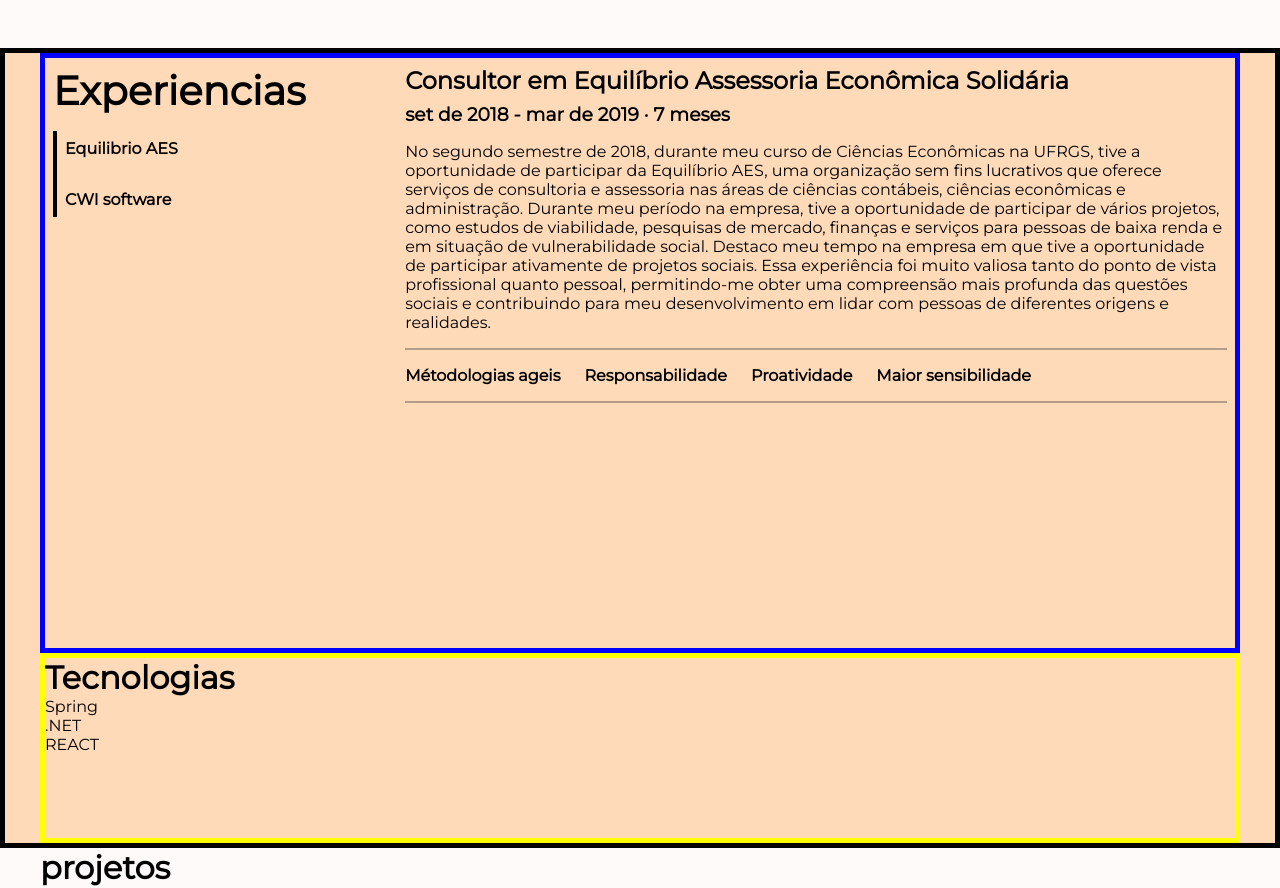
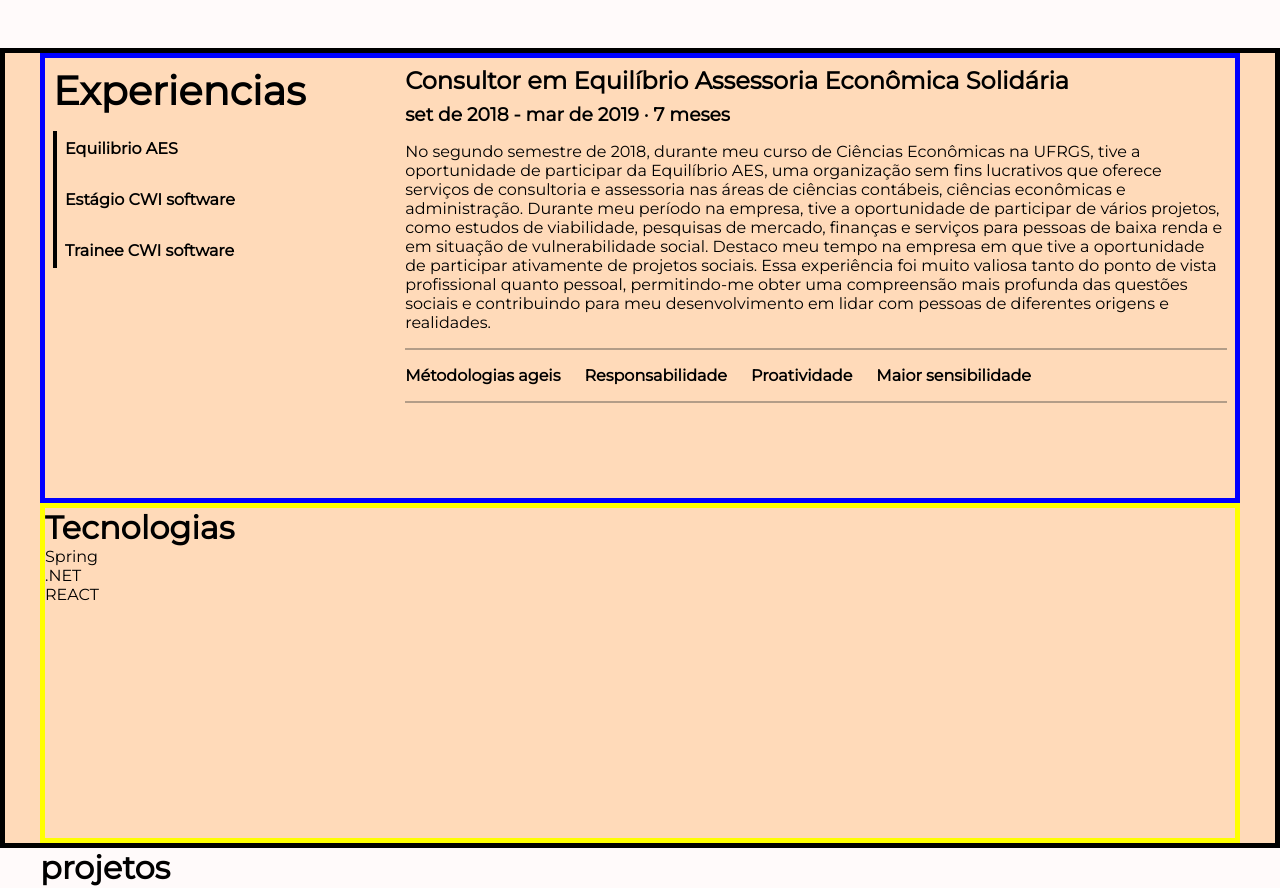
Before and after one commit to kzanetty/portfolio, a React (Vite) app: page / in a window 1280 px wide. Shown: the part 800-1688 px from the top of the page. Built offline with nearby package versions, Linux system fonts and the light colour scheme.

Commit message:
personalizando screen experience

```diff
--- a/src/constant/experiencias.js
+++ b/src/constant/experiencias.js
@@ -13,11 +13,28 @@ const experiencias = [
     ],
   },
   {
-    nome: "CWI software",
+    nome: "Estágio CWI software",
     titulo: "Estágio em CWI Software",
     periodo: "dez de 2022 - mai de 2023 · 6 meses",
     texto:
-      "Participei como estagiário no programa de capacitação Crescer, que reúne uma equipe excepcional de profissionais altamente qualificados, atuando como professores. O objetivo desse programa é capacitar e inserir novos talentos da área de tecnologia no mercado. Durante minha participação no Crescer, adquiri experiência em diversas áreas, incluindo:",
+      "Participei como estagiário no programa de capacitação Crescer, que reúne uma equipe excepcional de profissionais altamente qualificados, atuando como professores. O objetivo desse programa é capacitar e inserir novos talentos da área de tecnologia no mercado. Durante minha participação no Crescer, adquiri experiência em diversas áreas, incluindo - Participei como estagiário no programa de capacitação Crescer, que reúne uma equipe excepcional de profissionais altamente qualificados, atuando como professores. O objetivo desse programa é capacitar e inserir novos talentos da área de tecnologia no mercado. Durante minha participação no Crescer, adquiri experiência em diversas áreas, incluindo:",
+    tecnologias: [
+      "Métodologias ageis",
+      "Responsabilidade",
+      "Proatividade",
+      "Maior sensibilidade",
+      "Métodologias ageis",
+      "Responsabilidade",
+      "Proatividade",
+      "Maior sensibilidade",
+    ],
+  },
+  {
+    nome: "Trainee CWI software",
+    titulo: "Trainee em CWI Software",
+    periodo: "ago de 2022 - nov de 2022 · 4 meses",
+    texto:
+      "Durante esse período na CWI Software, adquiri conhecimentos em programação orientada a objetos com Java, incluindo a realização de testes unitários. Aprimorei minhas habilidades na criação de landing pages utilizando HTML, CSS e JavaScript, com testes unitários no front-end também. Além disso, aprimorei meus conhecimentos em bancos de dados relacionais e na escrita de consultas utilizando SQL. Utilizei o Git, juntamente com GitHub e GitLab, para o versionamento de código.",
     tecnologias: [
       "Métodologias ageis",
       "Responsabilidade",
--- a/src/ui/components/relato-exp-titulo/relato-exp-titulo.component.jsx
+++ b/src/ui/components/relato-exp-titulo/relato-exp-titulo.component.jsx
@@ -1,12 +1,24 @@
 
-export function RelatoTituloComponent({ experiencias, onClick }) {
+export function RelatoTituloComponent({ experiencias, onClick, handleButtonClick }) {
     return (
         <>
             <h1>Experiencias</h1>
-            <ul>
+            <ul className="ul-button-title-experience">
                 {
                     experiencias.map((exp, index) => (
-                        <li key={index}><button className={`button-title button-${exp.nome}`} onClick={() => onClick(exp.nome)}>{exp.nome}</button></li>
+                        <li key={index} >
+                            <button
+                                className="button-title-experience"
+                                id="button-title"
+                                onClick={(e) => {
+                                    onClick(exp.nome);
+                                    handleButtonClick(e);
+                                }}
+                            >
+                                {exp.nome}
+                            </button>
+                            <p></p>
+                        </li>
                     ))
                 }
             </ul>
--- a/src/ui/screens/experience/experience.screen.css
+++ b/src/ui/screens/experience/experience.screen.css
@@ -16,14 +16,13 @@
   align-items: flex-start;
   padding: 8px;
   border: 5px solid blue;
-  height: 600px;
+  height: 450px;
 }
 
 .content-experience-titulos {
   width: 30%;
   display: flex;
   flex-direction: column;
-  /* border: 2px solid lightgreen; */
 }
 
 .content-experience-titulos > h1 {
@@ -31,7 +30,7 @@
   font-size: var(--size-title-small);
 }
 
-.content-experience-titulos > ul {
+.ul-button-title-experience {
   border-left: 4px solid var(--body_color);
   display: flex;
   flex-direction: column;
@@ -39,26 +38,35 @@
   padding: 8px 8px;
 }
 
-.content-experience-titulos > ul > li > button {
+.ul-button-title-experience > li {
+  display: flex;
+  justify-content: space-between;
+  position: relative;
+}
+
+.button-title-experience {
   background-color: transparent;
   border: none;
   cursor: pointer;
   font-size: var(--size-text-small);
   font-weight: bold;
-  position: relative;
   color: var(--body_color);
 }
 
-.content-experience-titulos > ul > li > button:hover {
+.button-title-experience:hover {
   color: var(--body_active-color);
 }
 
-.content-experience-titulos > ul > li > button:hover::before {
+.activeButton {
+  color: var(--body_active-color);
+}
+
+.activeButton::before {
   content: "";
   position: absolute;
-  right: -200px;
+  right: 10px;
   bottom: 50%;
-  width: 150px;
+  width: 120px;
   width: calc();
   height: 1px;
   background-color: var(--body_color);
@@ -95,9 +103,3 @@
   border: 5px solid yellow;
   flex: 1;
 }
-
-.teste {
-  color: red;
-  border-bottom: 10px solid red;
-  font-size: 50px;
-}
--- a/src/ui/screens/experience/experience.screen.jsx
+++ b/src/ui/screens/experience/experience.screen.jsx
@@ -7,11 +7,10 @@ import { useEffect, useState } from "react";
 export function ExperienceScreen() {
   const [showFirstExperience, setShowFirstExperience] = useState(true)
   const [selectedClassName, setSelectedClassName] = useState("hiden-experience")
-  const [selectedButton, setSelectedButton] = useState('');
 
   function selectExperience(className) {
     setShowFirstExperience(false)
-    setSelectedButton(className);
+
     const elementsToHide = document.getElementsByClassName(selectedClassName);
     for (let i = 0; i < elementsToHide.length; i++) {
       elementsToHide[i].style.display = "none";
@@ -23,6 +22,16 @@ export function ExperienceScreen() {
     }
 
     setSelectedClassName(className)
+  }
+
+  function handleButtonClick(event) {
+    const buttons = document.querySelectorAll('[id^="button-"]');
+    buttons.forEach((button) => {
+      button.classList.remove("activeButton");
+    });
+
+    const button = event.target;
+    button.classList.add("activeButton");
   }
 
   useEffect(() => {
@@ -41,7 +50,7 @@ export function ExperienceScreen() {
 
           <div className="content-experience-reports">
             <div className="content-experience-titulos">
-              <RelatoTituloComponent experiencias={experiencias} onClick={selectExperience} selectedButton={selectedButton} />
+              <RelatoTituloComponent experiencias={experiencias} onClick={selectExperience} handleButtonClick={handleButtonClick} />
             </div>
 
             <div className="content-experience-relatos">
```
